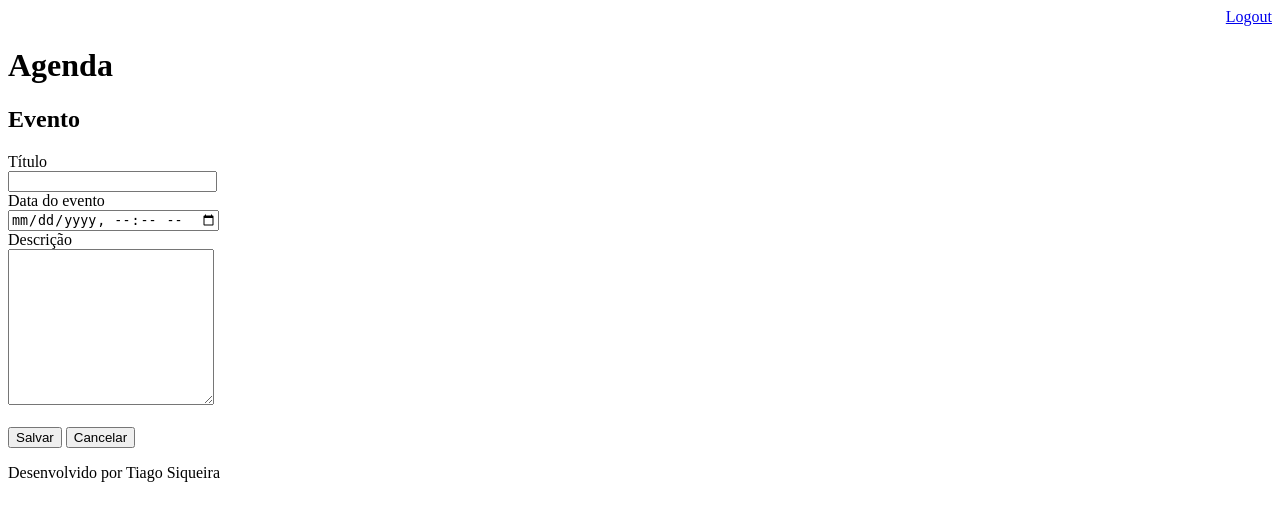
After one commit to tvsjazz/agenda, a Django app: page /agenda/evento/ in a window 1280 px wide. The commit adds this page. Shown: the top 521 px of the page. Run offline with Django 3.2, Linux system fonts and the light colour scheme; a user stored in the database is signed in.

Commit message:
New Event Screen Template created. Included gitignore.

```diff
--- a/agenda/urls.py
+++ b/agenda/urls.py
@@ -21,6 +21,8 @@ from django.views.generic import RedirectView
 urlpatterns = [
     path('admin/', admin.site.urls),
     path('agenda/', views.lista_eventos),
+    path('agenda/evento/', views.evento),
+    path('agenda/evento/submit', views.submit_evento),
     path('', RedirectView.as_view(url='/agenda/')),
     path('login/', views.login_user),
     path('login/submit', views.submit_login),
--- a/core/views.py
+++ b/core/views.py
@@ -31,3 +31,20 @@ def lista_eventos(request):
     eventos = Evento.objects.filter(usuario=usuario)
     dados = {'eventos':eventos}
     return render(request, 'agenda.html', dados)
+
+@login_required(login_url='/login/')
+def evento(request):
+    return render(request, 'evento.html')
+
+@login_required(login_url='/login/')
+def submit_evento(request):
+    if request.POST:
+        titulo = request.POST.get('titulo')
+        data_evento = request.POST.get('data_evento')
+        descricao = request.POST.get('descricao')
+        usuario = request.user
+        Evento.objects.create(titulo=titulo,
+                              data_evento=data_evento,
+                              descricao=descricao,
+                              usuario=usuario)
+    return redirect('/')
--- a/templates/agenda.html
+++ b/templates/agenda.html
@@ -2,7 +2,9 @@
 
 {% block content %}
     <h2>Agendamentos</h2>
-
+    <a href="evento/">
+        <button type="button">Novo evento</button>
+    </a>
     <ul style="font-size:18px;">
     {% for evento in eventos %}
         <li>{{ evento.titulo }} - {{ evento.get_data_evento }}</li>
--- /dev/null
+++ b/templates/evento.html
@@ -0,0 +1,26 @@
+{% extends "model-page.html" %}
+
+{% block content %}
+
+<h2>Evento</h2>
+
+<form action="submit" method="POST">{% csrf_token %}
+    <label>Título</label>
+    <br>
+    <input type="text" name="titulo" size="23">
+    <br>
+    <label>Data do evento</label>
+    <br>
+    <input type="datetime-local" name="data_evento" size="23">
+    <br>
+    <label>Descrição</label>
+    <br>
+    <textarea name="descricao" cols="23" rows="10"></textarea>
+    <br><br>
+    <button type="submit">Salvar</button>
+    <a href="/">
+        <button type="button">Cancelar</button>
+    </a>
+</form>
+
+{% endblock %}
```
Also changed, not shown: db.sqlite3, 1 other file.
